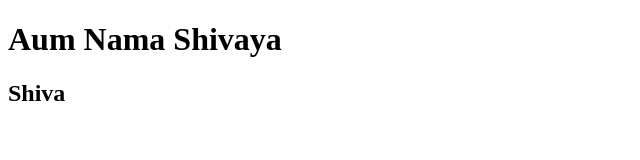
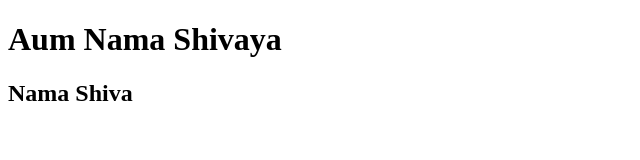
Before and after one commit to lusivakumar/gitlearn, a plain HTML site: page index.html in a window 1280 px wide. Shown: the whole page, without its empty margins (0-640 px from the left). Drawn offline with Linux system fonts and the light colour scheme.

Commit message:
Merge Conflict example

```diff
--- a/index.html
+++ b/index.html
@@ -4,6 +4,6 @@
 	</head>
 	<body>
 		<h1>Aum Nama Shivaya</h1>
-		<h2>Shiva</h2>
+		<h2>Nama Shiva</h2>
 	</body>
 </html>
```
